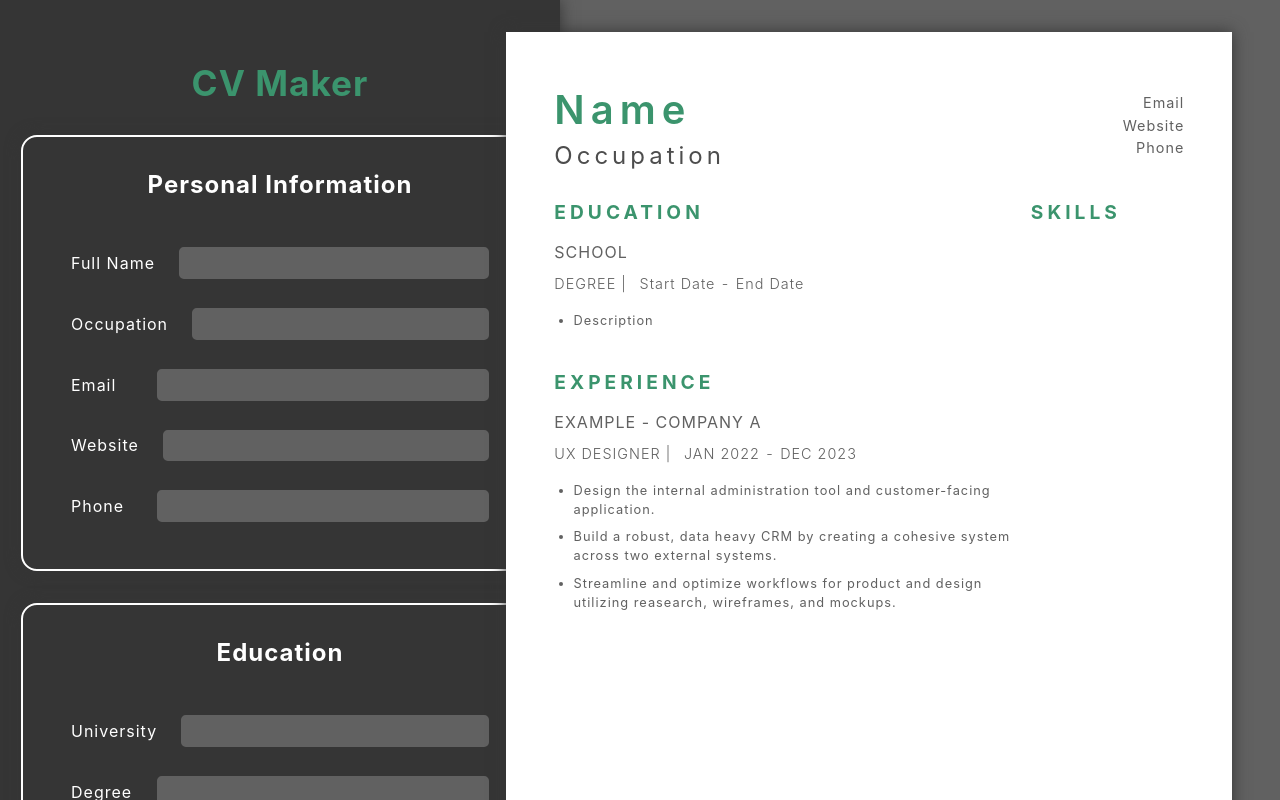
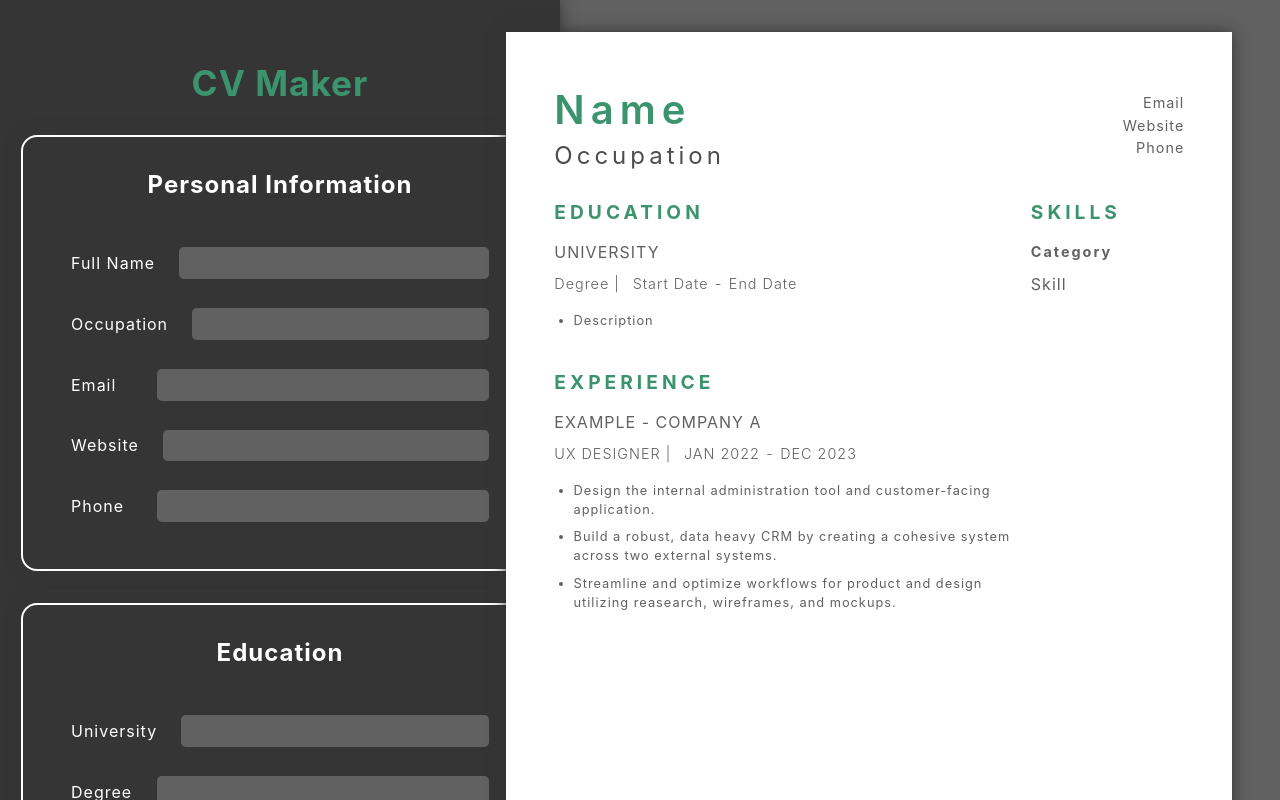
Before and after one commit to dpsiu/CV-Application, a React (Vite) app: page / in a window 1280 px wide. Shown: the top 800 px of the page. Built offline with nearby package versions, Linux system fonts and the light colour scheme.

Commit message:
Fix issue and remove redundant component
Issue - missing unique key prop

```diff
--- a/src/App.jsx
+++ b/src/App.jsx
@@ -6,7 +6,7 @@ import ExperienceForm from "./components/ExperienceForm";
 import ExperienceList from "./components/ExperienceList";
 import Biography from "./components/Biography";
 import BiographyPreview from "./components/BiographyPreview";
-import Footer from "./components/Footer"
+import Footer from "./components/Footer";
 
 export default function App() {
   const [fullName, setFullName] = useState("Name");
@@ -15,14 +15,17 @@ export default function App() {
   const [website, setWebsite] = useState("Website");
   const [phone, setPhone] = useState("Phone");
 
-  const [school, setSchool] = useState("SCHOOL");
-  const [degree, setDegree] = useState("DEGREE");
+  const [school, setSchool] = useState("UNIVERSITY");
+  const [degree, setDegree] = useState("Degree");
   const [startDate, setStartDate] = useState("Start Date");
   const [endDate, setEndDate] = useState("End Date");
   const [description, setDescription] = useState("Description");
 
   const [newSkill, setNewSkill] = useState([]);
-  const [skillsList, setSkillsList] = useState([]);
+  const [skillsList, setSkillsList] = useState([
+    { title: "Category", id: crypto.randomUUID(), className: "category" },
+    { title: "Skill", id: crypto.randomUUID(), className: "skill" },
+  ]);
 
   const exampleExperience = {
     company: "EXAMPLE - COMPANY A",
@@ -247,7 +250,6 @@ export default function App() {
               {skillsList
                 .filter((skill) => skill.className === "skill")
                 .map((skill) => (
-                  <>
                     <div className="skillsListItem" key={skill.id}>
                       <div>{skill.title}</div>
                       <img
@@ -256,7 +258,6 @@ export default function App() {
                         onClick={() => deleteSkill(skill.id)}
                       />
                     </div>
-                  </>
                 ))}
             </div>
           </form>
@@ -293,13 +294,11 @@ export default function App() {
             </div>
             <div className="skillsPreview">
               <h3>SKILLS</h3>
-              {skillsList.map((skill) => {
-                return (
-                  <div className={skill.className} key={crypto.randomUUID()}>
-                    {skill.title}
-                  </div>
-                );
-              })}
+              {skillsList.map((skill) => (
+                <div className={skill.className} key={skill.id}>
+                  {skill.title}
+                </div>
+              ))}
             </div>
           </div>
         </div>
```
Also changed, not shown: components/ExperienceForm.jsx (deleted, +0 -90 lines).
